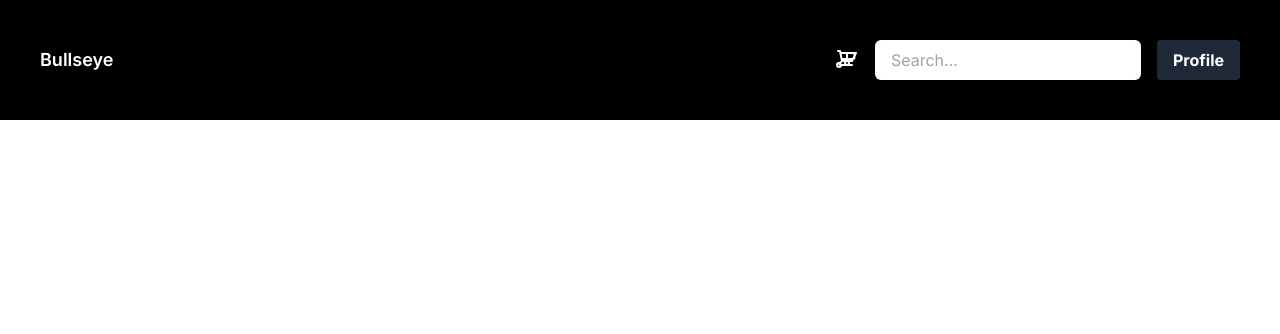
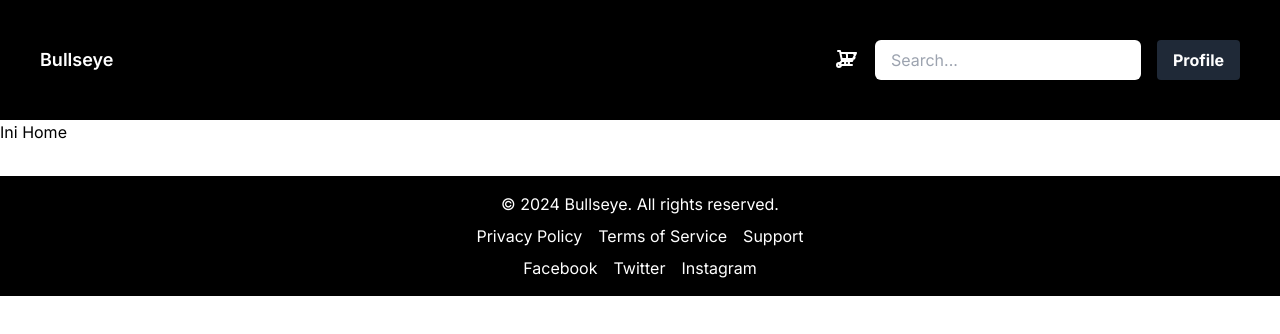
Before and after one commit to Rifandye/Bullseye-old, a Next.js app in the folder bullseye/: page /home in a window 1280 px wide. Shown: the top 334 px of the page. Built offline with nearby package versions, Linux system fonts and the light colour scheme.

Commit message:
style: layouting for footer

```diff
--- /dev/null
+++ b/bullseye/src/app/components/Footer.tsx
@@ -0,0 +1,32 @@
+export default function Footer() {
+  return (
+    <footer className="bg-black text-white text-center p-4 mt-8">
+      <div className="container mx-auto">
+        <p>&copy; {new Date().getFullYear()} Bullseye. All rights reserved.</p>
+        <div className="flex justify-center space-x-4 mt-2">
+          <a href="#" className="hover:text-gray-400">
+            Privacy Policy
+          </a>
+          <a href="#" className="hover:text-gray-400">
+            Terms of Service
+          </a>
+          <a href="#" className="hover:text-gray-400">
+            Support
+          </a>
+        </div>
+        <div className="flex justify-center space-x-4 mt-2">
+          {/* Add SVG icons for social media here */}
+          <a href="#" className="hover:text-gray-400">
+            Facebook
+          </a>
+          <a href="#" className="hover:text-gray-400">
+            Twitter
+          </a>
+          <a href="#" className="hover:text-gray-400">
+            Instagram
+          </a>
+        </div>
+      </div>
+    </footer>
+  );
+}
--- a/bullseye/src/app/home/page.tsx
+++ b/bullseye/src/app/home/page.tsx
@@ -1,9 +1,14 @@
+import Footer from "../components/Footer";
 import Navbar from "../components/Navbar";
 
 export default function HomePage() {
   return (
     <main>
       <Navbar />
+      <div>
+        <h1>Ini Home</h1>
+      </div>
+      <Footer />
     </main>
   );
 }
```
